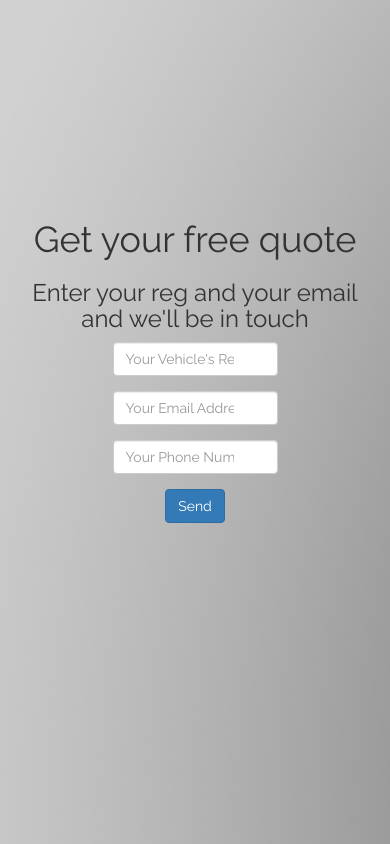
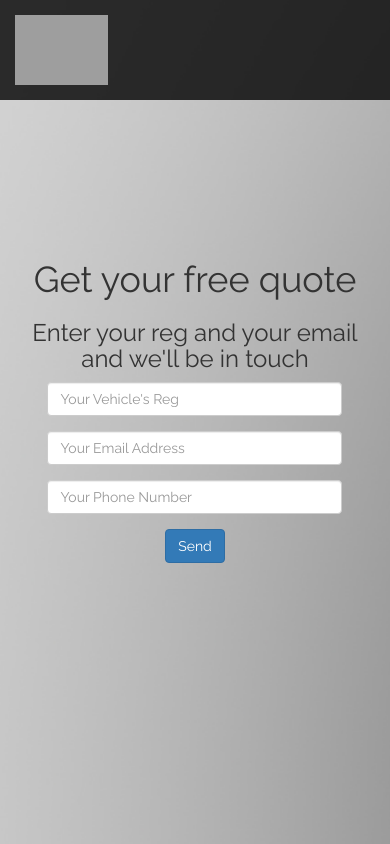
Before and after one commit to Chippd/HSapi, a website: page index.html in a window 390 px wide. Drawn offline with nearby package versions, Linux system fonts and the light colour scheme; grey boxes are pictures that could not be loaded.

Commit message:
updated layout, added navbar, better responsiveness

```diff
--- a/index.html
+++ b/index.html
@@ -17,16 +17,24 @@
 
 </head>
 <body>
-
-	<div class="container-fluid">
+	<nav class="navbar navbar-default">
+	  <div class="container-fluid">
+	    <div class="navbar-header">
+	      <a class="navbar-brand" href="#">
+	        <img alt="TintIt Logo" src="http://www.tintitcarwraps.com/wp-content/uploads/2016/05/TintIt-Logo.png">
+	      </a>
+	    </div>
+	  </div>
+	</nav>
+	<div class="container-fluid container-main">
 		<div class="row heading-row">
-			<div class="col-md-4 col-md-offset-2 col-lg-5 text-center col-lg-offset-1">
+			<div class="col-md-4 col-md-offset-2 col-lg-3 text-center col-lg-offset-2">
 				<h1 id="result">Get your free quote</h1>
 				<h3>Enter your reg and your email and we'll be in touch</h3>
 			</div>
 		</div>
 		<div class="row form-row">
-			<div class="col-xs-6 col-xs-offset-3 col-md-4 col-md-offset-2 text-center col-lg-5 col-lg-offset-1">
+			<div class="col-xs-10 col-xs-offset-1 col-sm-4 col-sm-offset-4 col-md-4 col-md-offset-2 text-center col-lg-3 col-lg-offset-2">
 				<form role="form" class="form" onsubmit="return handleRegSubmit()" id="regForm" data-toggle="validator">
 				  <div class="form-group has-feedback">
 				    <input type="text" class="form-control" id="vehReg" placeholder="Your Vehicle's Reg" required data-error="any Irish vehicle's reg, eg: 171D1234" pattern="(\d{2,3})(-?)([a-z,A-Z]{1,3})(-?)(\d+)">
--- a/public/css/styles.css
+++ b/public/css/styles.css
@@ -3,15 +3,30 @@
 font-family: 'Raleway', sans-serif;
 }
 
-.container-fluid {
+body {
 	height:100vh;
 	background-image: url('../img/TINTIT-BANNER.jpg');
   background-repeat: no-repeat;
   background-size: cover;
 }
 
+.navbar-default {
+	border: none;
+	background: rgba(0, 0, 0, 0.8);
+	border-radius: 0;
+	height: 100px;
+}
+
+.navbar-brand {
+	height:100px;
+}
+
+.navbar-brand img {
+	max-height:100%;
+}
+
 .heading-row {
-	padding-top:200px;
+	padding-top:120px;
 }
 
 .form-row {
```
